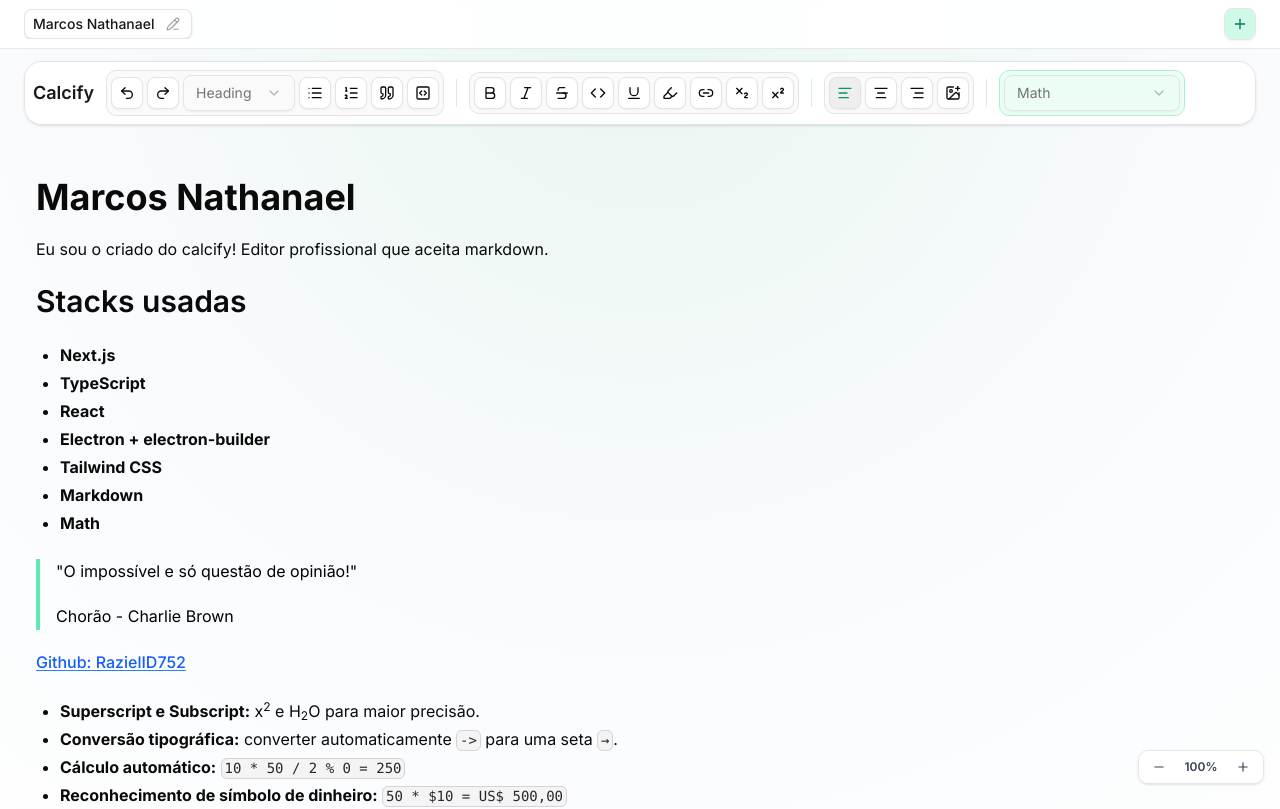
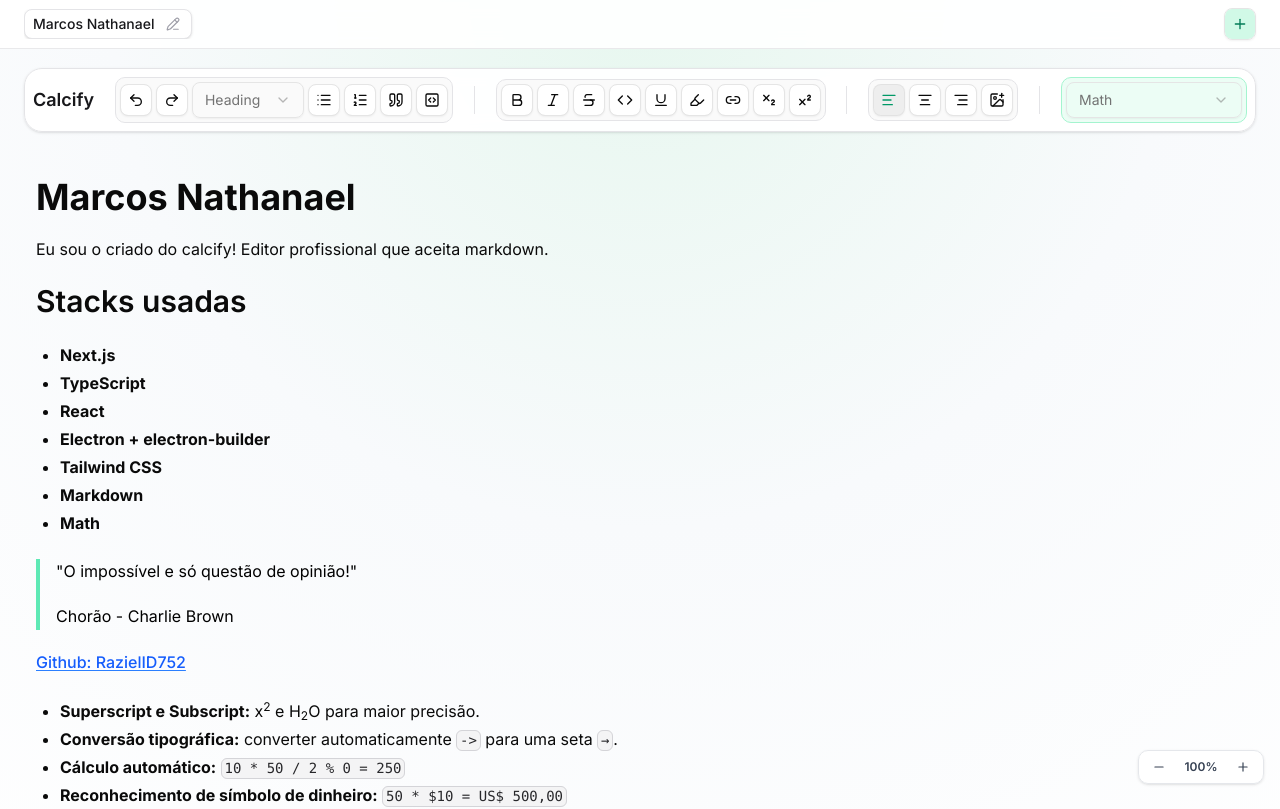
Before and after one commit to RazielID752/calcify, a Next.js app: page / in a window 1280 px wide. Shown: the top 809 px of the page. Built offline with nearby package versions, Linux system fonts and the light colour scheme.

Commit message:
style: ajusta o posicionamento e a justificação do toolbar do editor

```diff
--- a/app/components/editor-toolbar.tsx
+++ b/app/components/editor-toolbar.tsx
@@ -111,9 +111,9 @@ export default function EditorToolbar({
     "flex shrink-0 snap-start items-center gap-1 rounded-lg border border-zinc-200 bg-zinc-50 px-1 py-1 [&_button[data-size='icon-sm']]:size-9 sm:[&_button[data-size='icon-sm']]:size-8";
 
   return (
-    <div className="sticky top-3 z-20 rounded-2xl border border-zinc-200 bg-white/95 p-2 shadow-sm backdrop-blur">
+    <div className="sticky top-[3.75rem] z-20 rounded-2xl border border-zinc-200 bg-white/95 p-2 shadow-sm backdrop-blur sm:top-[4.25rem]">
       <div className="overflow-x-auto [scrollbar-width:none] [&::-webkit-scrollbar]:hidden">
-        <div className="flex min-w-max snap-x snap-mandatory items-center justify-start gap-2 sm:gap-3">
+        <div className="flex  md:justify-between min-w-max snap-x snap-mandatory items-center justify-start gap-2 sm:gap-3">
           <div className="shrink-0">
             <h3 className="text-base font-semibold text-zinc-900 sm:text-lg">
               Calcify
```
